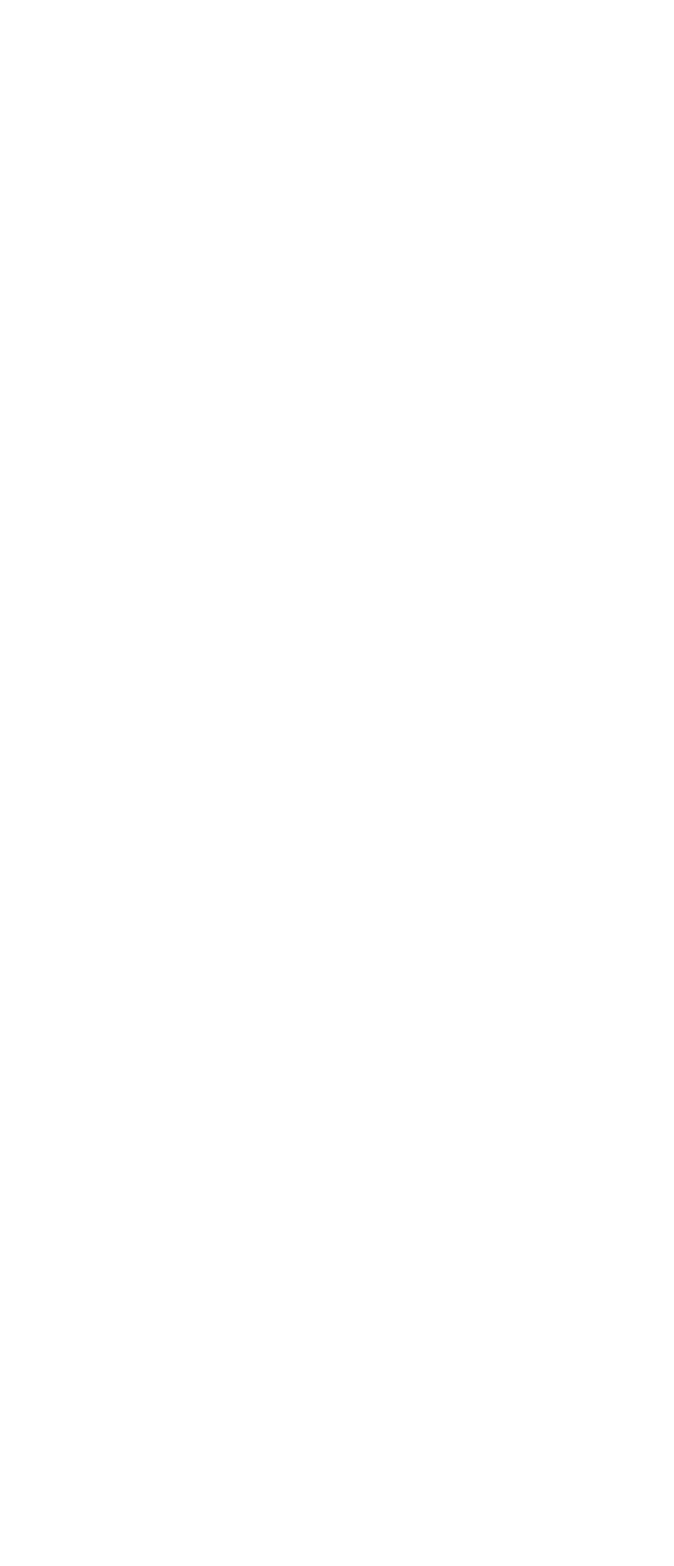
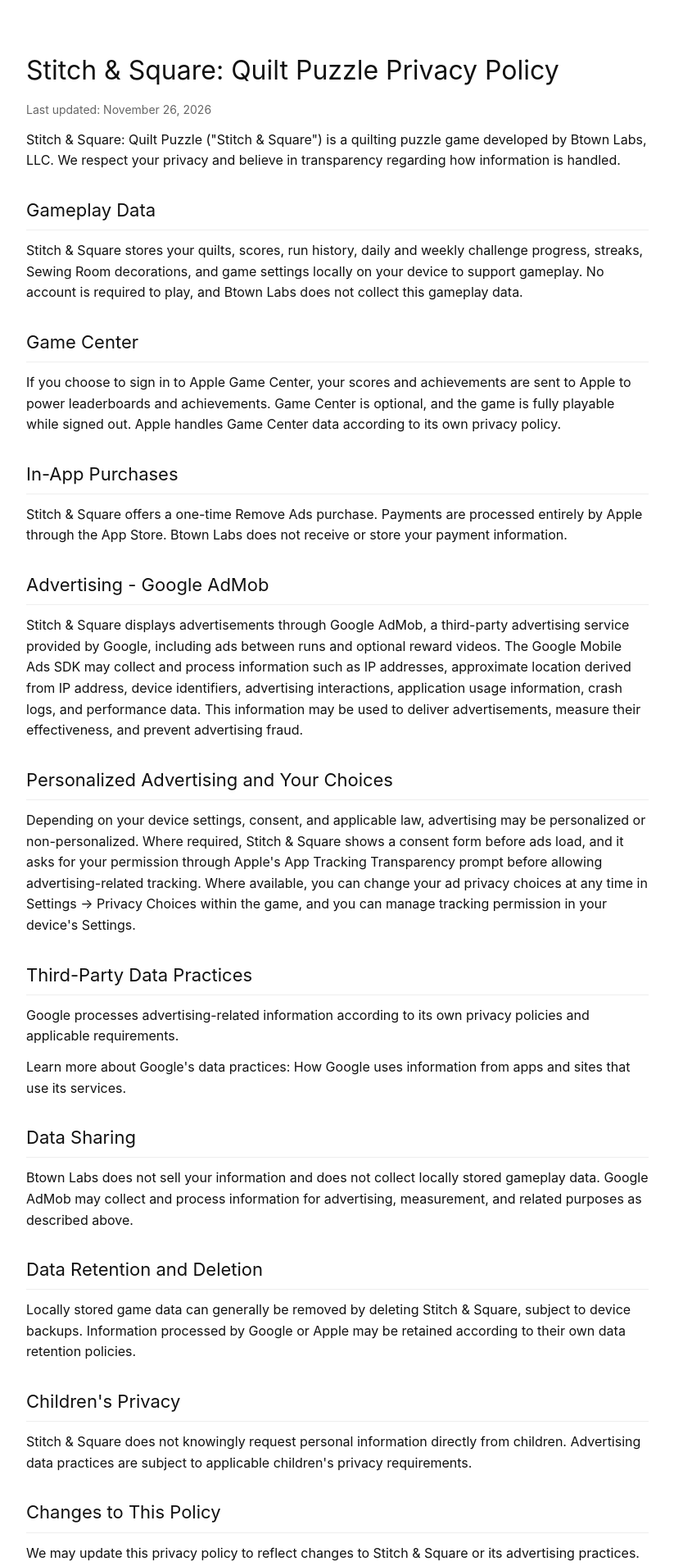
Before and after one commit to wrichey11/btownlabs-site, a React (Vite) app: page /privacy/stitchsquare in a window 1280 px wide. Before the commit this address had no page. Shown: the top 1910 px of the page at 82% size, without its empty margins (228-1051 px from the left). Before the commit the page ends 800 px from the top, so only its background shows below. Built offline with nearby package versions, Linux system fonts and the light colour scheme.

Commit message:
Add Stitch & Square privacy policy page

```diff
--- a/src/App.jsx
+++ b/src/App.jsx
@@ -11,6 +11,7 @@ import PrivacyBendword from "./pages/PrivacyBendword";
 import PrivacyTidebreaker from "./pages/PrivacyTidebreaker";
 import PrivacyBtownSolitaire from "./pages/PrivacyBtownSolitaire";
 import PrivacyTwelveSeams from "./pages/PrivacyTwelveSeams";
+import PrivacyStitchSquare from "./pages/PrivacyStitchSquare";
 import HomePage from "./home/HomePage";
 
 export default function App() {
@@ -34,6 +35,7 @@ export default function App() {
       <Route path="/privacy/tidebreaker" element={<PrivacyTidebreaker />} />
         <Route path="/privacy/btownsolitaire" element={<PrivacyBtownSolitaire />} />
         <Route path="/privacy/twelveseams" element={<PrivacyTwelveSeams />} />
+        <Route path="/privacy/stitchsquare" element={<PrivacyStitchSquare />} />
 
     </Routes>
   );
--- a/src/pages/PrivacyIndex.jsx
+++ b/src/pages/PrivacyIndex.jsx
@@ -63,6 +63,11 @@ export default function PrivacyIndex() {
           name="TwelveSeams"
           description="Tile match Puzzle Game"
           link="/privacy/twelveseams"
+        />
+        <AppLink
+          name="Stitch & Square: Quilt Puzzle"
+          description="Cozy quilting puzzle game"
+          link="/privacy/stitchsquare"
         />
 
       </div>
--- /dev/null
+++ b/src/pages/PrivacyStitchSquare.jsx
@@ -0,0 +1,172 @@
+import React from "react";
+
+export default function PrivacyStitchSquare() {
+  return (
+    <main style={styles.main}>
+      <h1 style={styles.h1}>
+        Stitch &amp; Square: Quilt Puzzle Privacy Policy
+      </h1>
+
+      <p style={styles.updated}>
+        Last updated: November 26, 2026
+      </p>
+
+      <p style={styles.p}>
+        Stitch &amp; Square: Quilt Puzzle ("Stitch &amp; Square") is a
+        quilting puzzle game developed by Btown Labs, LLC. We respect
+        your privacy and believe in transparency regarding how
+        information is handled.
+      </p>
+
+      <Section title="Gameplay Data">
+        Stitch &amp; Square stores your quilts, scores, run history,
+        daily and weekly challenge progress, streaks, Sewing Room
+        decorations, and game settings locally on your device to support
+        gameplay. No account is required to play, and Btown Labs does
+        not collect this gameplay data.
+      </Section>
+
+      <Section title="Game Center">
+        If you choose to sign in to Apple Game Center, your scores and
+        achievements are sent to Apple to power leaderboards and
+        achievements. Game Center is optional, and the game is fully
+        playable while signed out. Apple handles Game Center data
+        according to its own privacy policy.
+      </Section>
+
+      <Section title="In-App Purchases">
+        Stitch &amp; Square offers a one-time Remove Ads purchase.
+        Payments are processed entirely by Apple through the App Store.
+        Btown Labs does not receive or store your payment information.
+      </Section>
+
+      <Section title="Advertising - Google AdMob">
+        Stitch &amp; Square displays advertisements through Google
+        AdMob, a third-party advertising service provided by Google,
+        including ads between runs and optional reward videos. The
+        Google Mobile Ads SDK may collect and process information such
+        as IP addresses, approximate location derived from IP address,
+        device identifiers, advertising interactions, application usage
+        information, crash logs, and performance data. This information
+        may be used to deliver advertisements, measure their
+        effectiveness, and prevent advertising fraud.
+      </Section>
+
+      <Section title="Personalized Advertising and Your Choices">
+        Depending on your device settings, consent, and applicable law,
+        advertising may be personalized or non-personalized. Where
+        required, Stitch &amp; Square shows a consent form before ads
+        load, and it asks for your permission through Apple's App
+        Tracking Transparency prompt before allowing advertising-related
+        tracking. Where available, you can change your ad privacy
+        choices at any time in Settings &rarr; Privacy Choices within
+        the game, and you can manage tracking permission in your
+        device's Settings.
+      </Section>
+
+      <Section title="Third-Party Data Practices">
+        Google processes advertising-related information according to
+        its own privacy policies and applicable requirements.
+      </Section>
+
+      <p style={styles.p}>
+        Learn more about Google's data practices:{" "}
+        <a
+          href="https://policies.google.com/technologies/partner-sites"
+          target="_blank"
+          rel="noopener noreferrer"
+        >
+          How Google uses information from apps
+          and sites that use its services
+        </a>.
+      </p>
+
+      <Section title="Data Sharing">
+        Btown Labs does not sell your information and does not collect
+        locally stored gameplay data. Google AdMob may collect and
+        process information for advertising, measurement, and related
+        purposes as described above.
+      </Section>
+
+      <Section title="Data Retention and Deletion">
+        Locally stored game data can generally be removed by deleting
+        Stitch &amp; Square, subject to device backups. Information
+        processed by Google or Apple may be retained according to their
+        own data retention policies.
+      </Section>
+
+      <Section title="Children's Privacy">
+        Stitch &amp; Square does not knowingly request personal
+        information directly from children. Advertising data practices
+        are subject to applicable children's privacy requirements.
+      </Section>
+
+      <Section title="Changes to This Policy">
+        We may update this privacy policy to reflect changes to Stitch
+        &amp; Square or its advertising practices. Updates will be
+        published here.
+      </Section>
+
+      <Footer />
+    </main>
+  );
+}
+
+function Section({ title, children }) {
+  return (
+    <>
+      <h2 style={styles.h2}>{title}</h2>
+      <p style={styles.p}>{children}</p>
+    </>
+  );
+}
+
+function Footer() {
+  return (
+    <>
+      <h2 style={styles.h2}>Contact</h2>
+      <p style={styles.p}>
+        Questions about this privacy policy?
+        Email us at{" "}
+        <a href="mailto:hello@btownlabs.com">
+          hello@btownlabs.com
+        </a>.
+      </p>
+    </>
+  );
+}
+
+const styles = {
+  main: {
+    fontFamily:
+      '-apple-system, BlinkMacSystemFont, "Segoe UI", Roboto, sans-serif',
+    maxWidth: "800px",
+    margin: "40px auto",
+    padding: "20px",
+    lineHeight: 1.6,
+    color: "#111",
+    backgroundColor: "#fff",
+  },
+
+  h1: {
+    fontSize: "32px",
+    marginBottom: "10px",
+  },
+
+  h2: {
+    fontSize: "22px",
+    marginTop: "30px",
+    borderBottom: "1px solid #eee",
+    paddingBottom: "6px",
+  },
+
+  p: {
+    margin: "12px 0",
+  },
+
+  updated: {
+    color: "#666",
+    fontSize: "14px",
+    margin: "12px 0",
+  },
+};
```
